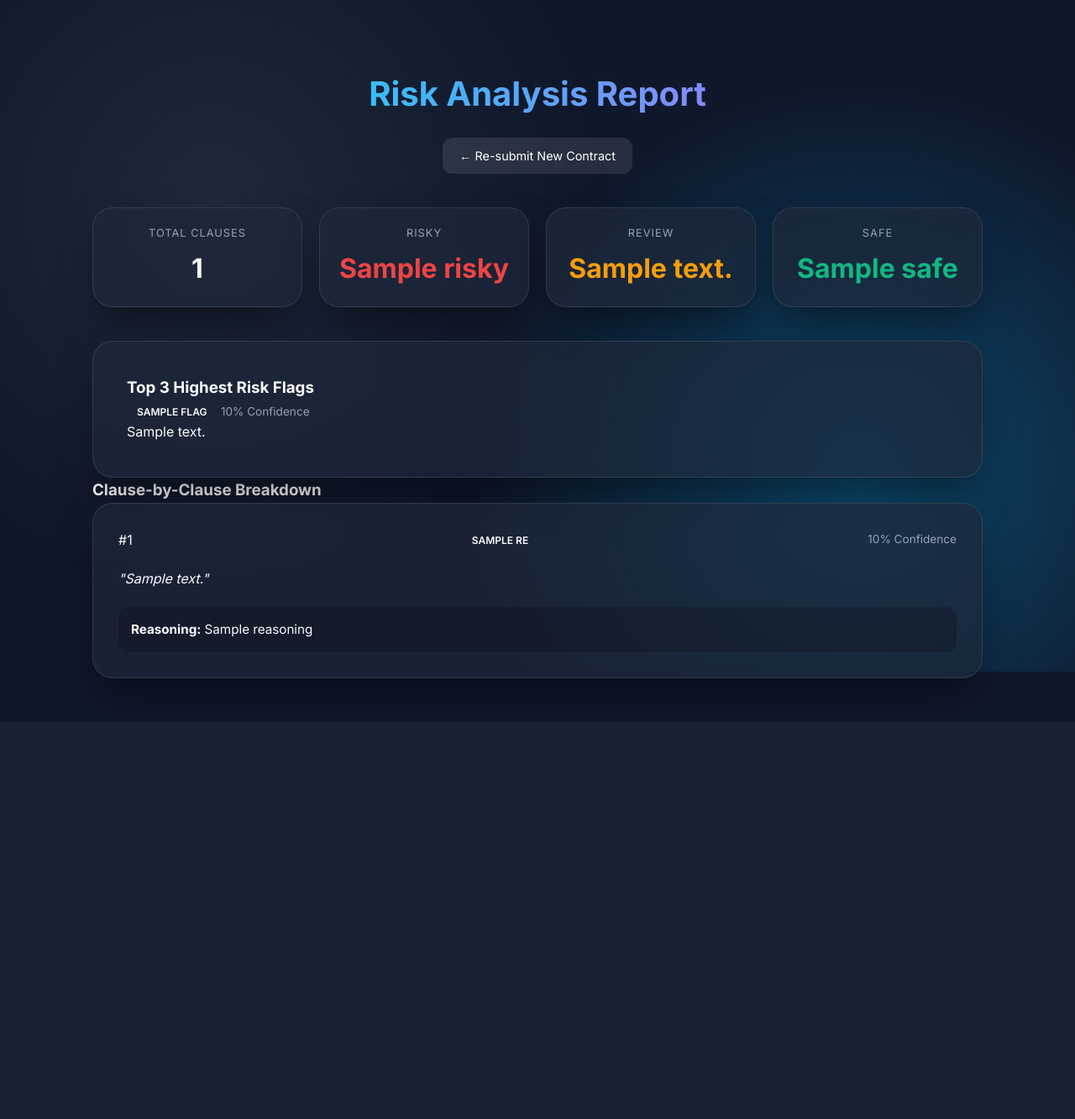
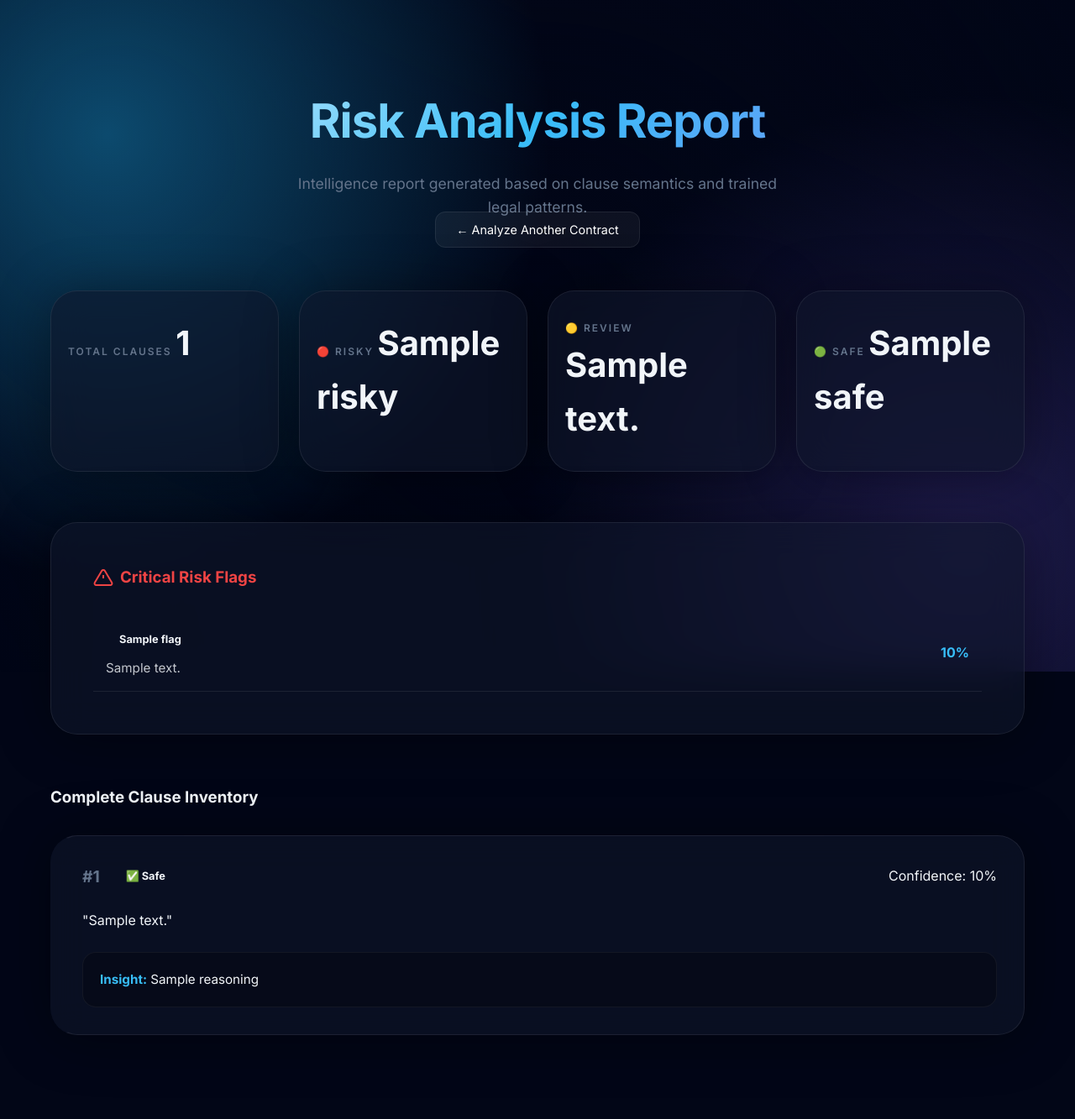
Before and after one commit to koushi19/contract-risk-radar, a Flask app: template templates/results.html in a window 1280 px wide. Shown: the whole page at 84% size. Before the commit the page ends 852 px from the top, so only its background shows below. Run offline with Flask 3, Linux system fonts and the light colour scheme; the template is opened without the code that fills it: most values are stand-ins (such as "Sample title", 1, 10 or a date in 2020); parts of the project's set-up code (start-up, migrations or seed data) failed here and were passed over.

Commit message:
feat: optimize model for human phrasing and final UI polishing

```diff
--- a/static/css/style.css
+++ b/static/css/style.css
@@ -1,13 +1,25 @@
 :root {
-    --bg-color: #0f172a;
-    --card-bg: rgba(30, 41, 59, 0.7);
-    --border-color: rgba(255, 255, 255, 0.1);
+    --bg-color: #020617;
+    --card-bg: rgba(15, 23, 42, 0.6);
+    --border-color: rgba(255, 255, 255, 0.08);
     --primary: #38bdf8;
+    --primary-glow: rgba(56, 189, 248, 0.3);
     --risky: #ef4444;
     --review: #f59e0b;
     --safe: #10b981;
-    --text-main: #f8fafc;
-    --text-muted: #94a3b8;
+    --text-main: #f1f5f9;
+    --text-muted: #64748b;
+}
+
+@keyframes fadeInUp {
+    from { opacity: 0; transform: translateY(20px); }
+    to { opacity: 1; transform: translateY(0); }
+}
+
+@keyframes glowPulse {
+    0% { box-shadow: 0 0 5px var(--primary-glow); }
+    50% { box-shadow: 0 0 20px var(--primary-glow); }
+    100% { box-shadow: 0 0 5px var(--primary-glow); }
 }
 
 * {
@@ -32,203 +44,235 @@
     width: 100%;
     height: 100%;
     z-index: -1;
-    background: radial-gradient(circle at 20% 30%, #1e293b 0%, transparent 40%),
-                radial-gradient(circle at 80% 70%, #0c4a6e 0%, transparent 40%);
+    background: radial-gradient(circle at 10% 20%, #0c4a6e 0%, transparent 40%),
+                radial-gradient(circle at 90% 80%, #1e1b4b 0%, transparent 40%),
+                radial-gradient(circle at 50% 50%, #020617 0%, transparent 100%);
 }
 
 .container {
-    max-width: 800px;
-    margin: 60px auto;
+    max-width: 900px;
+    margin: 80px auto;
     padding: 20px;
+    animation: fadeInUp 0.8s ease-out;
 }
 
 .container.wide {
-    max-width: 1100px;
+    max-width: 1200px;
 }
 
 header {
     text-align: center;
-    margin-bottom: 40px;
-    display: flex;
-    flex-direction: column;
-    align-items: center;
+    margin-bottom: 60px;
 }
 
 header h1 {
-    font-size: 2.5rem;
-    font-weight: 700;
-    background: linear-gradient(to right, #38bdf8, #818cf8);
+    font-size: 3.5rem;
+    font-weight: 800;
+    letter-spacing: -1px;
+    background: linear-gradient(135deg, #f0f9ff 0%, #38bdf8 50%, #818cf8 100%);
     -webkit-background-clip: text;
     -webkit-text-fill-color: transparent;
-    margin-bottom: 10px;
+    margin-bottom: 15px;
 }
 
 header p {
     color: var(--text-muted);
+    font-size: 1.1rem;
+    max-width: 600px;
+    margin: 0 auto;
 }
 
 .glass-card {
     background: var(--card-bg);
-    backdrop-filter: blur(12px);
+    backdrop-filter: blur(20px);
+    -webkit-backdrop-filter: blur(20px);
     border: 1px solid var(--border-color);
-    border-radius: 24px;
-    padding: 40px;
-    box-shadow: 0 25px 50px -12px rgba(0, 0, 0, 0.5);
+    border-radius: 32px;
+    padding: 50px;
+    box-shadow: 0 4px 64px rgba(0, 0, 0, 0.4);
+    transition: transform 0.3s ease, border-color 0.3s ease;
+}
+
+.glass-card:hover {
+    border-color: rgba(255, 255, 255, 0.15);
 }
 
 /* Form Styles */
 .input-grid {
     display: grid;
     grid-template-columns: 1fr 1fr;
-    gap: 20px;
-    margin-bottom: 30px;
+    gap: 24px;
+    margin-bottom: 40px;
 }
 
 .input-section h3 {
-    font-size: 1rem;
-    margin-bottom: 15px;
+    font-size: 0.9rem;
+    font-weight: 600;
+    text-transform: uppercase;
+    letter-spacing: 1.5px;
+    margin-bottom: 20px;
     color: var(--primary);
 }
 
 .file-upload-zone {
     border: 2px dashed var(--border-color);
-    padding: 30px;
-    border-radius: 16px;
+    padding: 40px 20px;
+    border-radius: 20px;
     text-align: center;
-    transition: all 0.3s ease;
+    transition: all 0.3s cubic-bezier(0.4, 0, 0.2, 1);
     cursor: pointer;
+    background: rgba(255, 255, 255, 0.02);
 }
 
 .file-upload-zone:hover {
     border-color: var(--primary);
-    background: rgba(56, 189, 248, 0.05);
+    background: rgba(56, 189, 248, 0.08);
+    transform: translateY(-2px);
 }
 
 textarea {
     width: 100%;
-    height: 150px;
-    background: rgba(0, 0, 0, 0.2);
+    height: 180px;
+    background: rgba(0, 0, 0, 0.3);
     border: 1px solid var(--border-color);
-    border-radius: 16px;
-    padding: 20px;
+    border-radius: 20px;
+    padding: 24px;
     color: white;
     font-family: inherit;
+    font-size: 1rem;
     resize: none;
+    transition: border-color 0.3s ease;
+}
+
+textarea:focus {
+    outline: none;
+    border-color: var(--primary);
+    background: rgba(0, 0, 0, 0.4);
 }
 
 .btn-primary {
     display: block;
     width: 100%;
-    padding: 18px;
-    background: linear-gradient(to right, #0284c7, #4f46e5);
+    padding: 20px;
+    background: linear-gradient(135deg, #0ea5e9 0%, #6366f1 100%);
     border: none;
-    border-radius: 16px;
+    border-radius: 20px;
     color: white;
-    font-weight: 600;
+    font-weight: 700;
     font-size: 1.1rem;
     cursor: pointer;
-    transition: transform 0.2s ease, box-shadow 0.2s ease;
-    margin-top: 30px;
+    transition: all 0.3s ease;
+    margin-top: 40px;
+    box-shadow: 0 10px 25px -5px rgba(99, 102, 241, 0.4);
 }
 
 .btn-primary:hover {
-    transform: translateY(-2px);
-    box-shadow: 0 10px 20px -5px rgba(2, 132, 199, 0.5);
+    transform: translateY(-2px) scale(1.01);
+    box-shadow: 0 20px 35px -5px rgba(99, 102, 241, 0.5);
 }
 
 .btn-secondary {
-    padding: 10px 20px;
-    background: rgba(255, 255, 255, 0.1);
+    padding: 12px 24px;
+    background: rgba(255, 255, 255, 0.05);
+    border: 1px solid var(--border-color);
     border-radius: 12px;
     color: white;
     text-decoration: none;
     font-size: 0.9rem;
+    transition: all 0.3s ease;
+}
+
+.btn-secondary:hover {
+    background: rgba(255, 255, 255, 0.1);
+    border-color: rgba(255, 255, 255, 0.3);
+}
+
+/* Results Summary */
+.summary-grid {
+    display: grid;
+    grid-template-columns: repeat(4, 1fr);
+    gap: 24px;
+    margin-bottom: 60px;
+}
+
+.summary-card {
+    padding: 30px 20px;
+    transition: transform 0.3s ease;
+}
+
+.summary-card:hover {
+    transform: translateY(-5px);
+}
+
+.summary-card .label {
+    font-size: 0.75rem;
+    font-weight: 600;
+    color: var(--text-muted);
+    text-transform: uppercase;
+    letter-spacing: 2px;
+}
+
+.summary-card .value {
+    font-size: 2.5rem;
+    font-weight: 800;
     margin-top: 10px;
 }
 
-/* Results Styles */
-.summary-grid {
-    display: grid;
-    grid-template-columns: repeat(4, 1fr);
-    gap: 20px;
-    margin-bottom: 40px;
+/* Clause Cards */
+.clause-list {
+    display: flex;
+    flex-direction: column;
+    gap: 24px;
 }
 
-.summary-card {
-    padding: 20px;
-    text-align: center;
+.clause-card {
+    padding: 32px;
+    border-left: 6px solid transparent;
+    transition: transform 0.2s ease;
 }
 
-.summary-card .label {
-    display: block;
-    color: var(--text-muted);
-    font-size: 0.8rem;
-    text-transform: uppercase;
-    letter-spacing: 1px;
+.clause-card:hover {
+    transform: translateX(8px);
 }
 
-.summary-card .value {
-    display: block;
-    font-size: 2rem;
-    font-weight: 700;
-    margin-top: 5px;
-}
-
-.summary-card.risky .value { color: var(--risky); }
-.summary-card.review .value { color: var(--review); }
-.summary-card.safe .value { color: var(--safe); }
-
-.badge {
-    padding: 4px 12px;
-    border-radius: 20px;
-    font-size: 0.75rem;
-    font-weight: 600;
-    text-transform: uppercase;
-}
-
-.badge.risky { background: rgba(239, 68, 68, 0.2); color: #fca5a5; border: 1px solid var(--risky); }
-.badge.review { background: rgba(245, 158, 11, 0.2); color: #fcd34d; border: 1px solid var(--review); }
-.badge.safe { background: rgba(16, 185, 129, 0.2); color: #6ee7b7; border: 1px solid var(--safe); }
-
-.clause-card {
-    margin-bottom: 20px;
-    padding: 30px;
-}
-
-.clause-card.risky { border-left: 4px solid var(--risky); }
-.clause-card.review { border-left: 4px solid var(--review); }
-.clause-card.safe { border-left: 4px solid var(--safe); }
+.clause-card.risky { border-left-color: var(--risky); }
+.clause-card.review { border-left-color: var(--review); }
+.clause-card.safe { border-left-color: var(--safe); }
 
 .clause-header {
     display: flex;
     justify-content: space-between;
     align-items: center;
-    margin-bottom: 20px;
+    margin-bottom: 24px;
 }
 
-.clause-body .text {
-    font-style: italic;
-    color: var(--text-main);
-    margin-bottom: 20px;
+.number {
+    font-weight: 800;
+    font-size: 1.2rem;
+    color: var(--text-muted);
 }
 
-.reasoning {
-    background: rgba(0, 0, 0, 0.2);
-    padding: 15px;
-    border-radius: 12px;
-    font-size: 0.95rem;
+.badge {
+    padding: 6px 16px;
+    border-radius: 100px;
+    font-size: 0.8rem;
+    font-weight: 700;
 }
 
-.confidence {
-    color: var(--text-muted);
-    font-size: 0.85rem;
+.badge.risky { background: rgba(239, 68, 68, 0.15); color: #fca5a5; border: 1px solid var(--risky); }
+.badge.review { background: rgba(245, 158, 11, 0.15); color: #fcd34d; border: 1px solid var(--review); }
+.badge.safe { background: rgba(16, 185, 129, 0.15); color: #6ee7b7; border: 1px solid var(--safe); }
+
+.reasoning {
+    margin-top: 24px;
+    padding: 20px;
+    border-radius: 16px;
+    background: rgba(0, 0, 0, 0.25);
+    font-size: 0.95rem;
+    border: 1px solid rgba(255, 255, 255, 0.05);
 }
 
-.alert.error {
-    background: rgba(239, 68, 68, 0.1);
-    border: 1px solid var(--risky);
-    padding: 15px;
-    border-radius: 12px;
-    color: #fca5a5;
-    margin-bottom: 20px;
+/* Icons Support */
+.icon {
+    margin-right: 8px;
 }
--- a/templates/results.html
+++ b/templates/results.html
@@ -13,55 +13,71 @@
     <div class="container wide">
         <header>
             <h1>Risk Analysis Report</h1>
-            <a href="/" class="btn-secondary">← Re-submit New Contract</a>
+            <p>Intelligence report generated based on clause semantics and trained legal patterns.</p>
+            <a href="/" class="btn-secondary" style="margin-top: 20px;">← Analyze Another Contract</a>
         </header>
 
         <section class="summary-grid">
-            <div class="summary-card glass-card">
+            <div class="summary-card glass-card" style="animation-delay: 0.1s;">
                 <span class="label">Total Clauses</span>
                 <span class="value">{{ summary.total_clauses }}</span>
             </div>
-            <div class="summary-card glass-card risky">
-                <span class="label">Risky</span>
+            <div class="summary-card glass-card risky" style="animation-delay: 0.2s;">
+                <span class="label">🔴 Risky</span>
                 <span class="value">{{ summary.risk_distribution.Risky }}</span>
             </div>
-            <div class="summary-card glass-card review">
-                <span class="label">Review</span>
+            <div class="summary-card glass-card review" style="animation-delay: 0.3s;">
+                <span class="label">🟡 Review</span>
                 <span class="value">{{ summary.risk_distribution.Review }}</span>
             </div>
-            <div class="summary-card glass-card safe">
-                <span class="label">Safe</span>
+            <div class="summary-card glass-card safe" style="animation-delay: 0.4s;">
+                <span class="label">🟢 Safe</span>
                 <span class="value">{{ summary.risk_distribution.Safe }}</span>
             </div>
         </section>
 
-        <section class="top-flags glass-card">
-            <h3>Top 3 Highest Risk Flags</h3>
+        <section class="top-flags glass-card" style="animation-delay: 0.5s; margin-bottom: 60px;">
+            <h3 style="margin-bottom: 30px; color: var(--risky); display: flex; align-items: center;">
+                <svg class="icon" width="24" height="24" viewBox="0 0 24 24" fill="none" stroke="currentColor" stroke-width="2"><path d="M10.29 3.86L1.82 18a2 2 0 0 0 1.71 3h16.94a2 2 0 0 0 1.71-3L13.71 3.86a2 2 0 0 0-3.42 0z"/><line x1="12" y1="9" x2="12" y2="13"/><line x1="12" y1="17" x2="12.01" y2="17"/></svg>
+                Critical Risk Flags
+            </h3>
             <div class="flags-list">
                 {% for flag in summary.top_3 %}
-                <div class="flag-item">
-                    <span class="badge {{ flag.label.lower() }}">{{ flag.label }}</span>
-                    <span class="confidence">{{ (flag.confidence * 100)|round }}% Confidence</span>
-                    <p>{{ flag.text }}</p>
+                <div class="flag-item" style="padding: 15px; border-bottom: 1px solid var(--border-color); display: flex; align-items: center; justify-content: space-between;">
+                    <div>
+                        <span class="badge {{ flag.label.lower() }}">{{ flag.label }}</span>
+                        <p style="margin-top: 10px; font-size: 0.95rem; opacity: 0.8;">{{ flag.text }}</p>
+                    </div>
+                    <span class="confidence" style="font-weight: 700; color: var(--primary);">{{ (flag.confidence * 100)|round }}%</span>
                 </div>
                 {% endfor %}
             </div>
         </section>
 
         <section class="clause-breakdown">
-            <h3>Clause-by-Clause Breakdown</h3>
+            <h3 style="margin-bottom: 30px;">Complete Clause Inventory</h3>
             <div class="clause-list">
                 {% for res in results %}
-                <div class="clause-card glass-card {{ res.label.lower() }}">
+                <div class="clause-card glass-card {{ res.label.lower() }}" style="animation-delay: {{ 0.1 * loop.index }}s;">
                     <div class="clause-header">
-                        <span class="number">#{{ res.number }}</span>
-                        <span class="badge {{ res.label.lower() }}">{{ res.label }}</span>
-                        <span class="confidence">{{ (res.confidence * 100)|round }}% Confidence</span>
+                        <div style="display: flex; align-items: center; gap: 15px;">
+                            <span class="number">#{{ res.number }}</span>
+                            <span class="badge {{ res.label.lower() }}">
+                                {% if res.label == 'Risky' %}
+                                    ⚠️ Risky
+                                {% elif res.label == 'Review' %}
+                                    🔍 Review
+                                {% else %}
+                                    ✅ Safe
+                                {% endif %}
+                            </span>
+                        </div>
+                        <span class="confidence">Confidence: {{ (res.confidence * 100)|round }}%</span>
                     </div>
                     <div class="clause-body">
                         <p class="text">"{{ res.text }}"</p>
                         <div class="reasoning">
-                            <strong>Reasoning:</strong> {{ res.reasoning }}
+                            <strong style="color: var(--primary);">Insight:</strong> {{ res.reasoning }}
                         </div>
                     </div>
                 </div>
```
Also changed, not shown: templates/index.html (+22 -13 lines).
